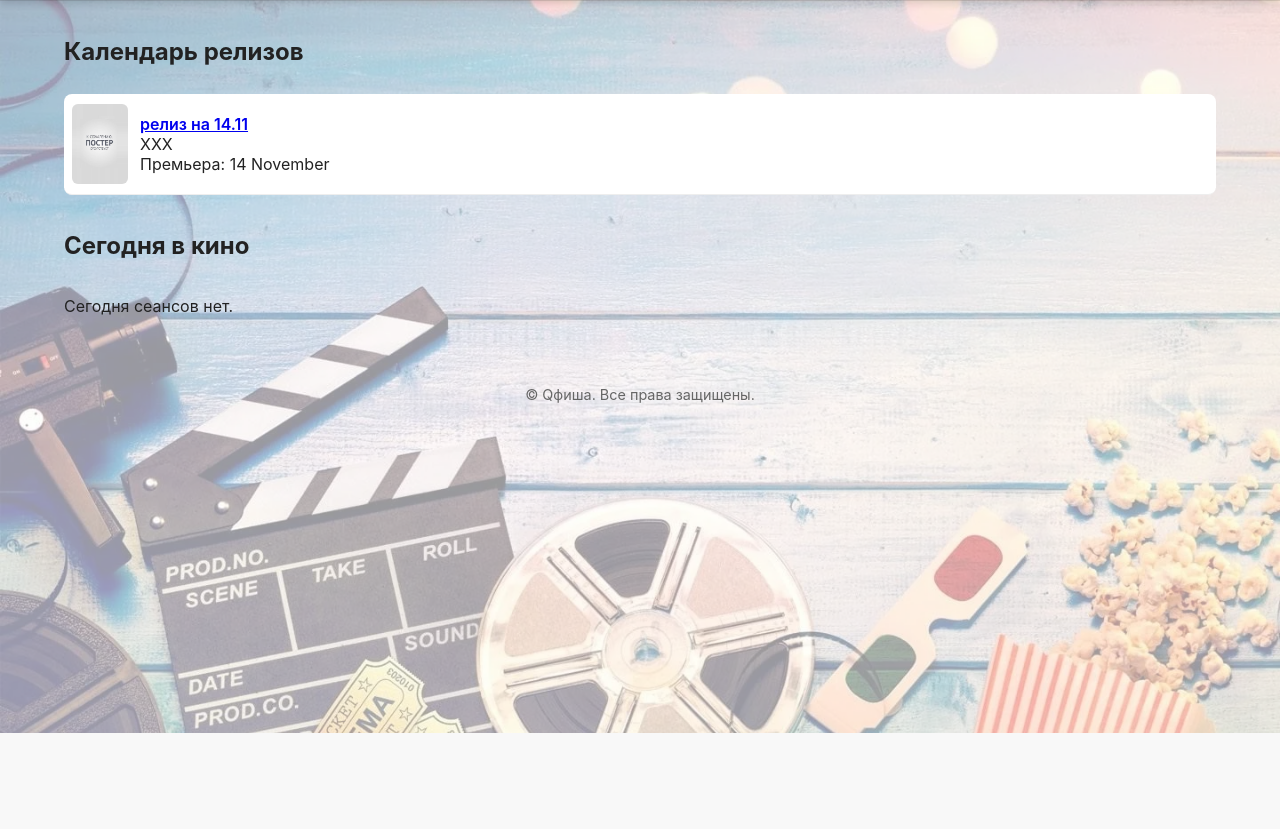
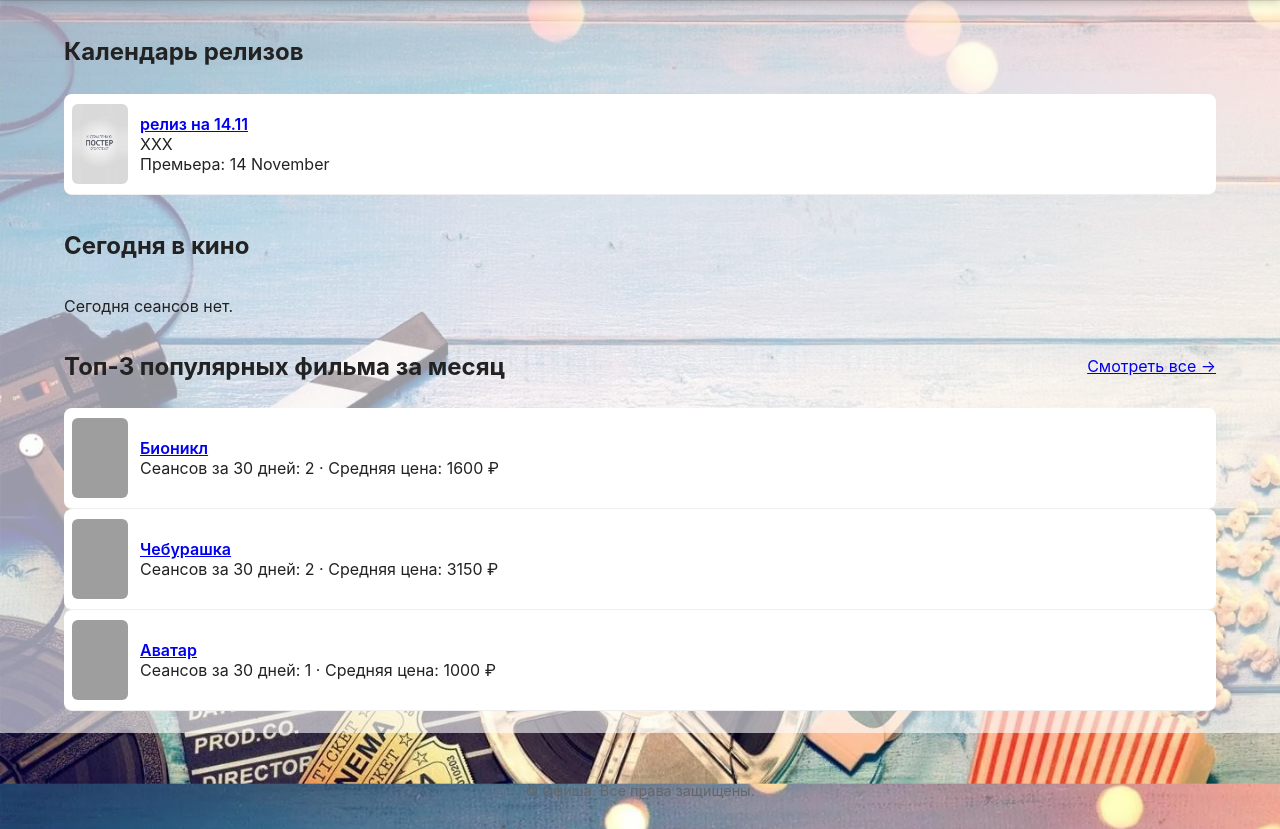
Before and after one commit to quikberry/kinoafisha, a Django app: page / in a window 1280 px wide. Shown: the part 67-896 px from the top of the page. Before the commit the page ends 800 px from the top, so only its background shows below. Run offline with Django 5.2, Linux system fonts and the light colour scheme; data comes from the database, SQL or seed files in the repository; both versions use the stored data as it was after the commit; grey boxes are pictures that could not be loaded.

Commit message:
visual v3 + widget

```diff
--- a/app_kino/views.py
+++ b/app_kino/views.py
@@ -8,22 +8,29 @@ from .models import Movie, Session, Cinema
 def home(request):
     now = timezone.now()
     today = now.date()
-    week_later = now + timedelta(days=7)
+    month_plus = now - timedelta(days=30)
 
     upcoming_releases = (
         Movie.objects
         .filter(release_date__gte=today)
-        .order_by('release_date', 'title')[:10]
+        .order_by('release_date', 'title')[:3]
     )
 
     popular_movies = (
         Movie.objects
-        .filter(sessions__start_time__range=(now, week_later))
         .annotate(
-            sold=Count('sessions__tickets', distinct=True),
-            avg_price=Avg('sessions__price'),
+            sessions_30d=Count(
+                'sessions',
+                filter=Q(sessions__start_time__range=(month_plus, now)),
+                distinct=True
+            ),
+            avg_price_30d=Avg(
+                'sessions__price',
+                filter=Q(sessions__start_time__range=(month_plus, now))
+            )
         )
-        .order_by('-sold', 'title')[:10]
+        .filter(sessions_30d__gt=0)
+        .order_by('-sessions_30d', 'title')[:3]
     )
 
     todays_sessions = (
@@ -71,7 +78,7 @@ def movie_detail(request, pk: int):
         .filter(genres__in=movie.genres.all())
         .exclude(pk=movie.pk)
         .distinct()
-        .order_by("release_date")[:8]
+        .order_by("release_date")[:4]
     )
 
     return render(request, "app_kino/movie/detail.html", {
--- a/templates/app_kino/home.html
+++ b/templates/app_kino/home.html
@@ -55,4 +55,31 @@
   </ol>
 </section>
 
+<section>
+  <div class="widget-header">
+    <h2>Топ-3 популярных фильма за месяц</h2>
+    <a class="muted" href="{% url 'app_kino:movie_list' %}">Смотреть все →</a>
+  </div>
+
+  <ol class="widget-list">
+    {% for m in popular_movies %}
+      <li class="widget-item">
+        <a class="card-link" href="{% url 'app_kino:movie_detail' m.pk %}"></a>
+        <img src="{{ m.poster|poster_url }}" alt="{{ m.title }}">
+        <div class="widget-text">
+          <a class="title" href="{% url 'app_kino:movie_detail' m.pk %}">{{ m.title }}</a>
+          <div class="muted">
+            Сеансов за 30 дней: {{ m.sessions_30d }}
+            {% if m.avg_price_30d %}
+              · Средняя цена: {{ m.avg_price_30d|floatformat:0 }} ₽
+            {% endif %}
+          </div>
+        </div>
+      </li>
+    {% empty %}
+      <p class="muted">Нет данных о сеансах за последние 30 дней.</p>
+    {% endfor %}
+  </ol>
+</section>
+
 {% endblock %}
```
Also changed, not shown: db.sqlite3.
